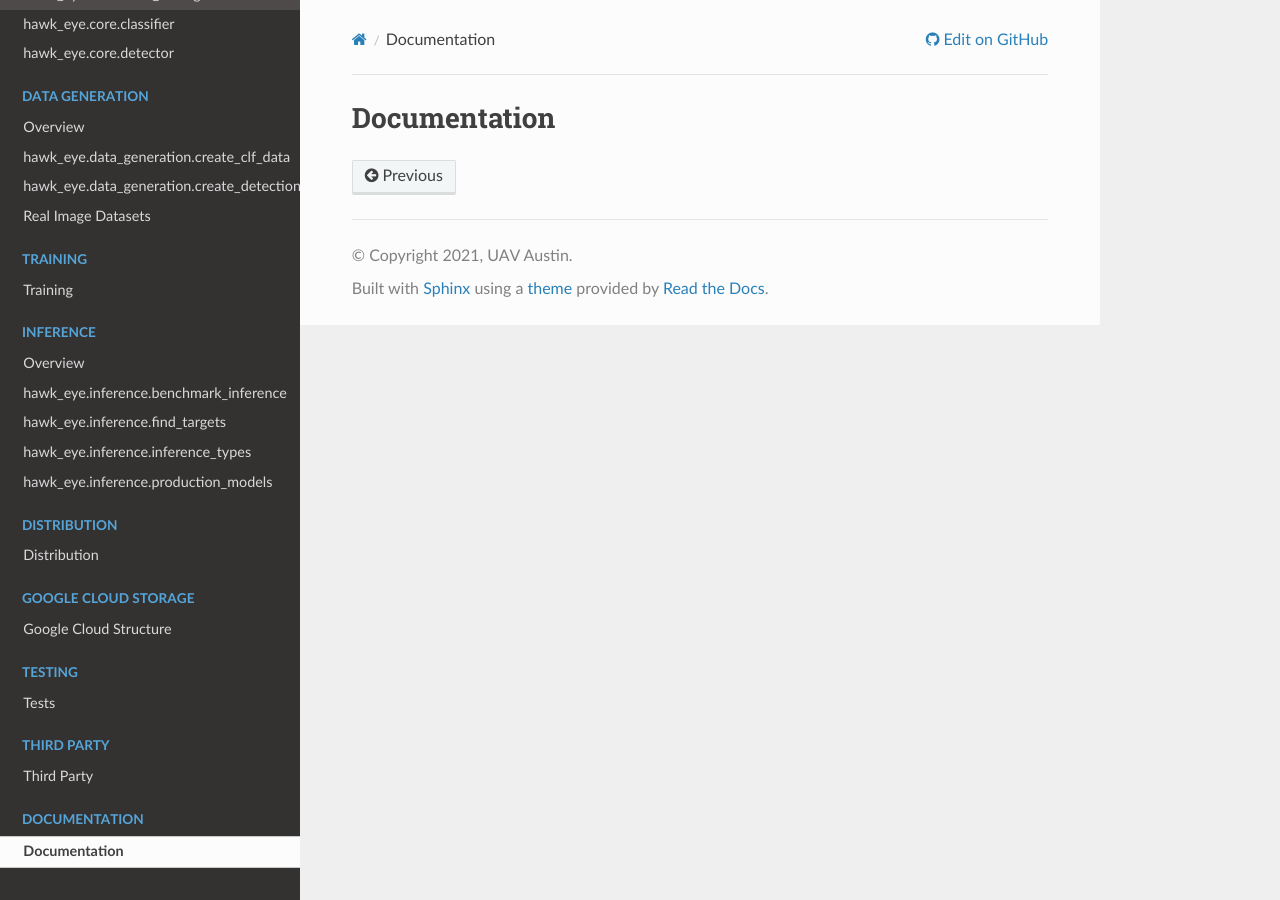
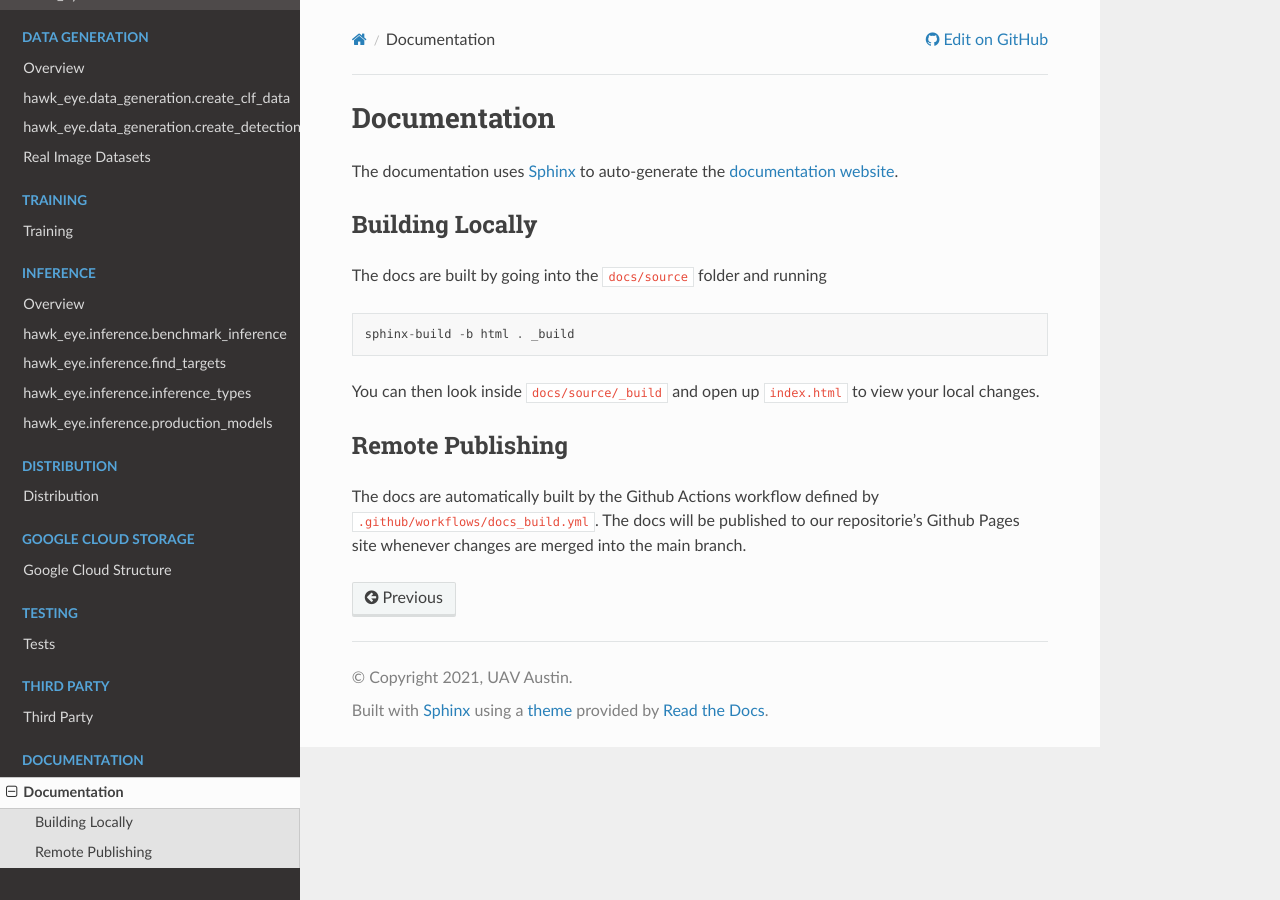
Before and after one commit to uavaustin/hawk-eye, a Sphinx documentation site: the page built from docs/source/docs.rst, in a window 1280 px wide. Built offline with Sphinx 7.4.7 and the Read the Docs theme 2.0.0, drawn with Linux system fonts in a browser that asks for light colours; some of the changed text lies outside the part shown.

```diff
--- a/docs/source/conf.py
+++ b/docs/source/conf.py
@@ -11,6 +11,7 @@
 # documentation root, use os.path.abspath to make it absolute, like shown here.
 #
 
+import pathlib
 import os
 import sys
 
@@ -29,7 +30,7 @@
 
 
 # The full version, including alpha/beta/rc tags
-release = "0.0.2b0"
+release = pathlib.Path("../../version.txt").read_text()
 
 
 # -- General configuration ---------------------------------------------------
@@ -49,7 +50,7 @@
     "sphinx.ext.autosectionlabel",
 ]
 autoclass_content = "both"
-autodoc_mock_imports = ["google"]
+autodoc_mock_imports = ["google", "torch", "torchvision"]
 
 # build the templated autosummary files
 autosummary_generate = True
--- a/docs/source/docs.rst
+++ b/docs/source/docs.rst
@@ -1,2 +1,26 @@
 Documentation
 ================================
+
+The documentation uses `Sphinx <https://www.sphinx-doc.org/en/master/>`_
+to auto-generate the `documentation website
+<https://uavaustin.github.io/hawk-eye/index.html>`_.
+
+
+Building Locally
+--------------------------------
+The docs are built by going into the ``docs/source`` folder and running
+
+::
+
+    sphinx-build -b html . _build
+
+You can then look inside ``docs/source/_build`` and open up ``index.html``
+to view your local changes.
+
+
+Remote Publishing
+-------------------------------
+The docs are automatically built by the Github Actions workflow defined by
+``.github/workflows/docs_build.yml``. The docs will be published to our
+repositorie's Github Pages site whenever changes are merged into the main
+branch.
```
Also changed, not shown: 2 other files.
